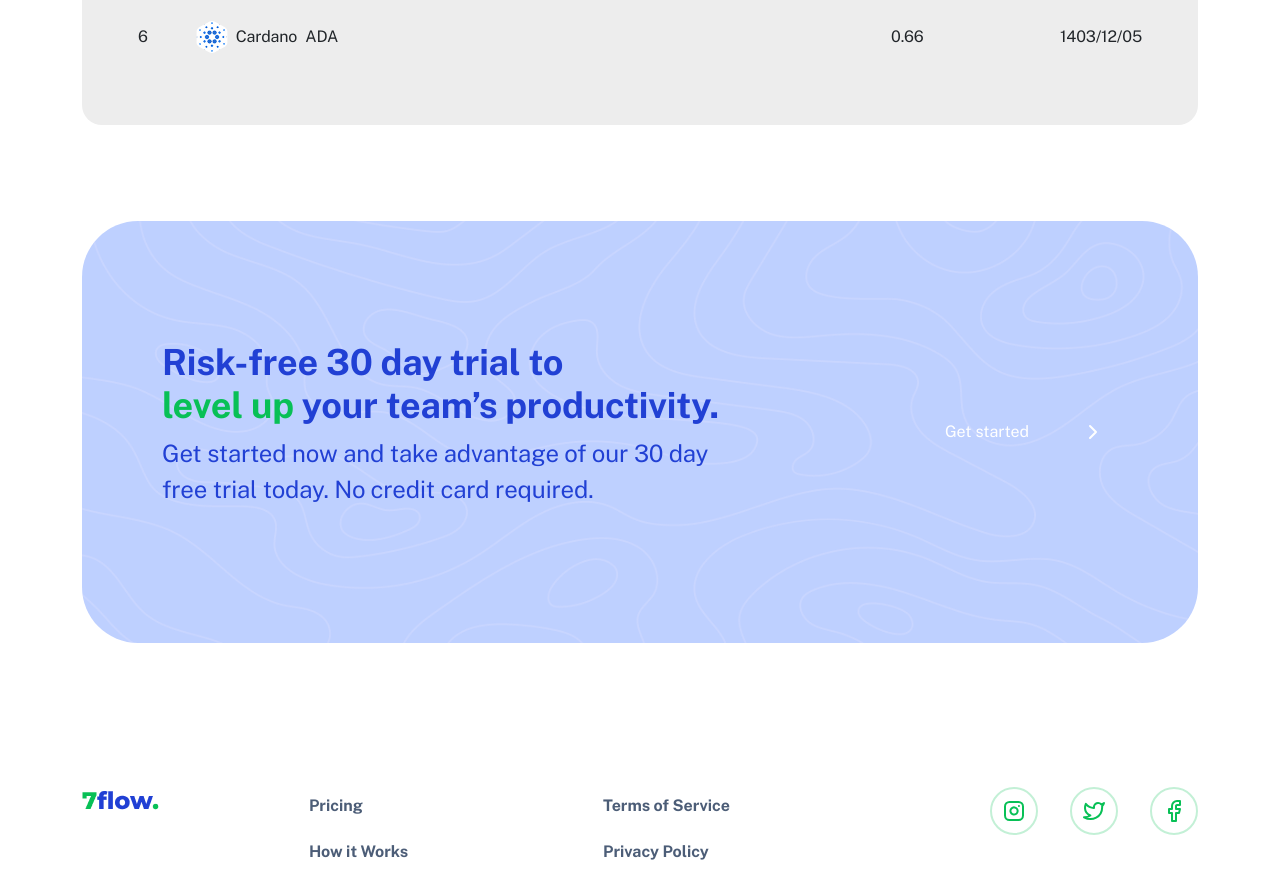
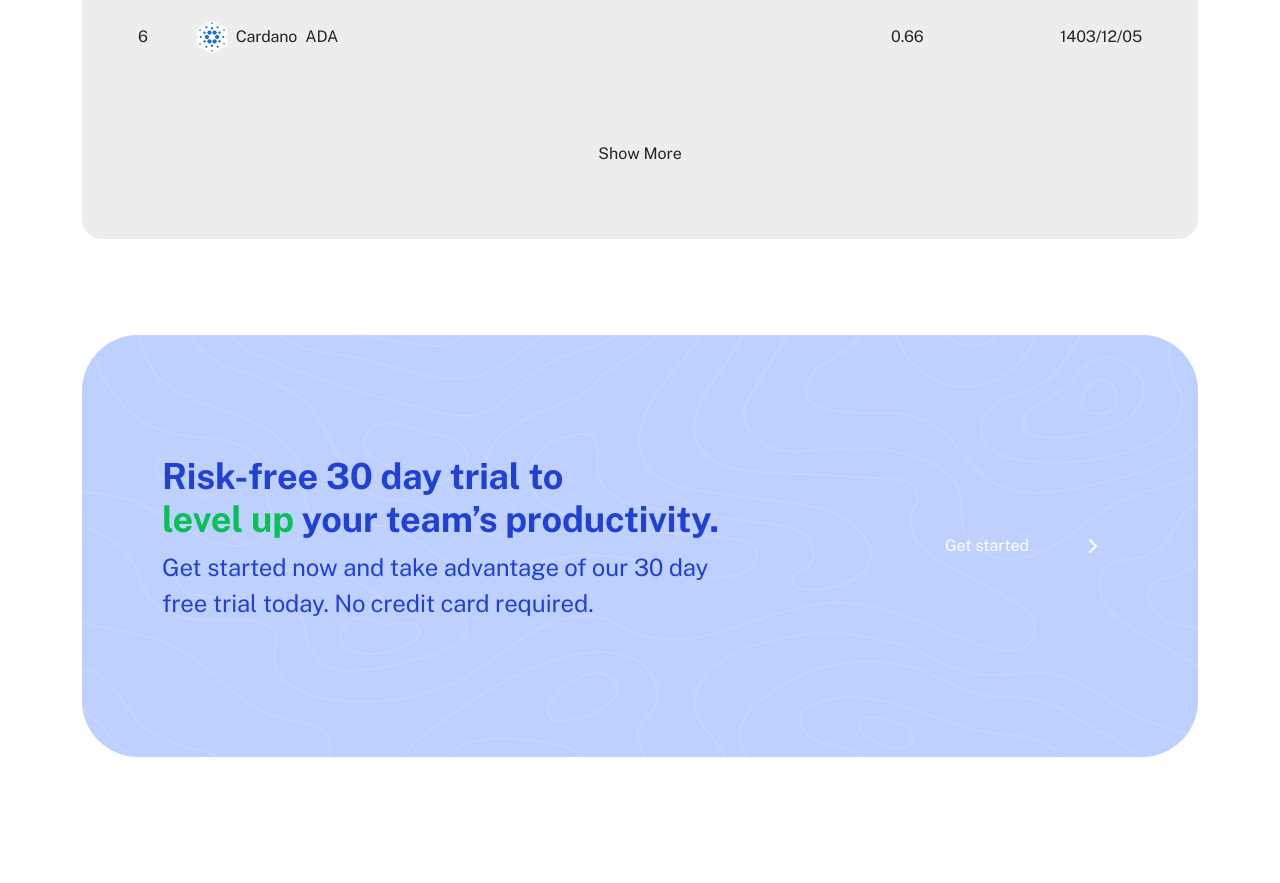
Before and after one commit to MrAghaei/7host-interveiw-task, a Next.js app: page /currencies in a window 1280 px wide. Shown: the part 1120-2003 px from the top of the page. Built offline with nearby package versions, Linux system fonts and the light colour scheme.

Commit message:
[#14-IMPLEMENT] show more button

```diff
--- a/src/(Components)/CurrencyList/CurrencyList.tsx
+++ b/src/(Components)/CurrencyList/CurrencyList.tsx
@@ -111,6 +111,13 @@ function CurrencyList() {
             </div>
           </div>
         ))}
+
+        <button
+          style={{ borderRadius: "32px" }}
+          className="btn btn-custom-primary py-custom-4 px-custom-8 w-25 align-self-center mt-custom-14"
+        >
+          Show More
+        </button>
       </div>
     </div>
   );
```
